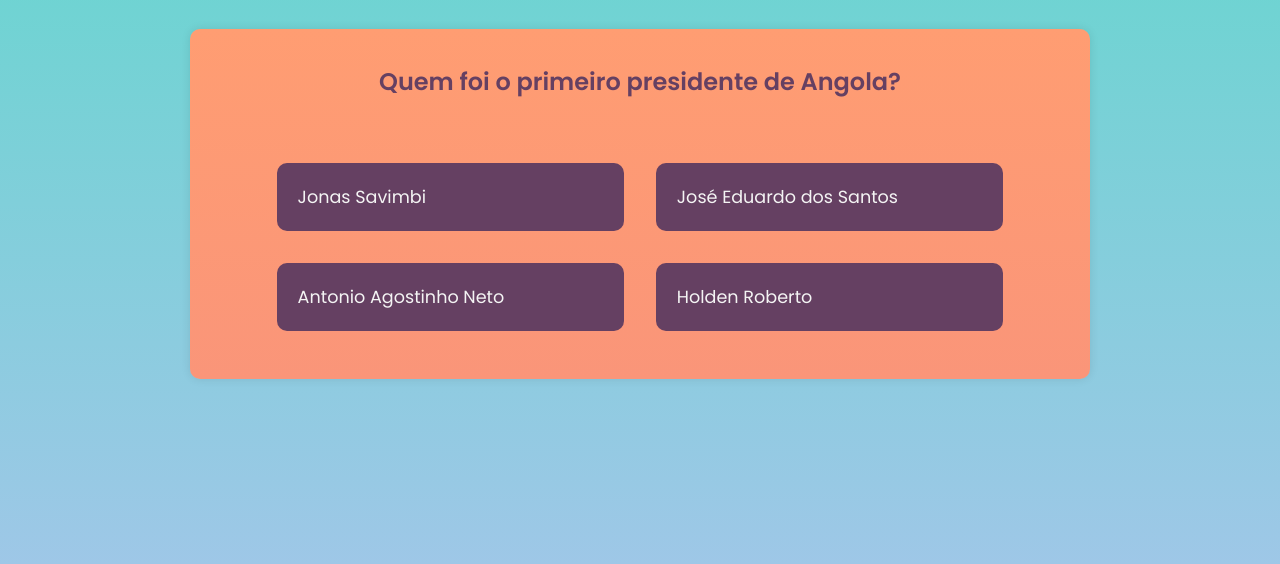
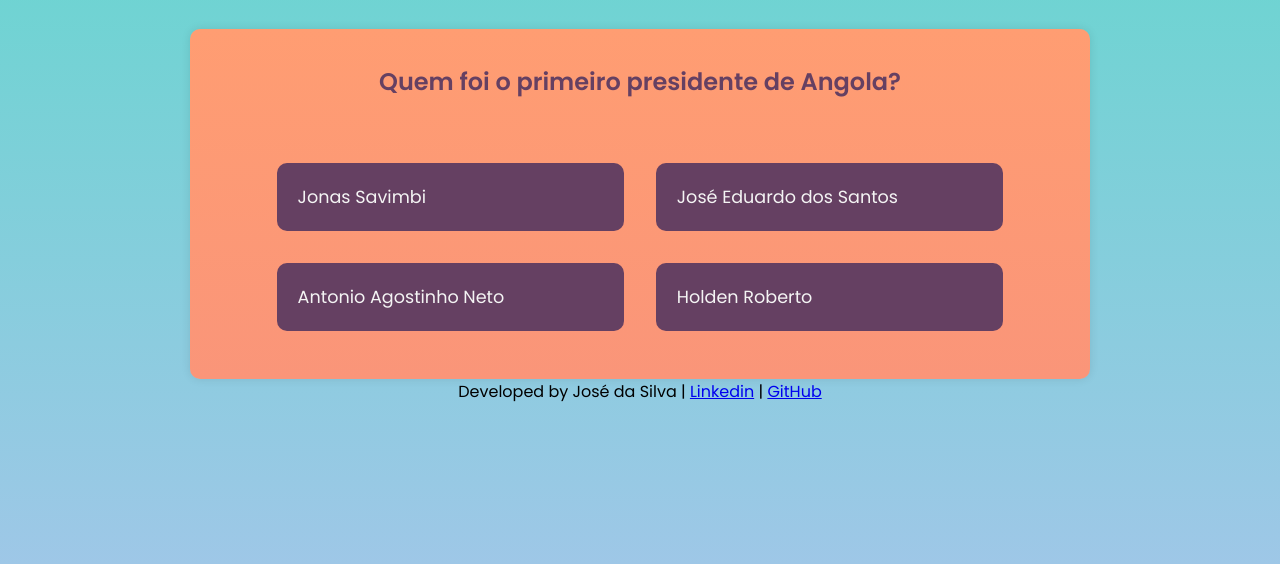
Before and after one commit to jsilva23/app-voce-sabe, a plain HTML site: page index.html in a window 1280 px wide. Shown: the part 128-692 px from the top of the page. Drawn offline with Linux system fonts and the light colour scheme.

Commit message:
add footer

```diff
--- a/index.html
+++ b/index.html
@@ -32,5 +32,22 @@
         </ul>
     </div>
 
+    <footer>
+        <span>Developed by José da Silva</span> |
+        <a
+          href="https://www.linkedin.com/in/jsilvap10/"
+          target="_blank"
+          rel="noopener noreferrer"
+          >Linkedin</a
+        >
+        |
+        <a
+          href="https://github.com/jsilva23"
+          target="_blank"
+          rel="noopener noreferrer"
+          >GitHub</a
+        >
+      </footer>
+
 </body>
 </html>
--- a/script.js
+++ b/script.js
@@ -120,7 +120,6 @@ function loadQuiz() {
         answerD.innerText = currentQuizData.d;
 
     } else {
-        console.log('cheguei aqui!');
         ansewrsList.style.display = 'none';
 
         const h3 = document.createElement('h3');
```
